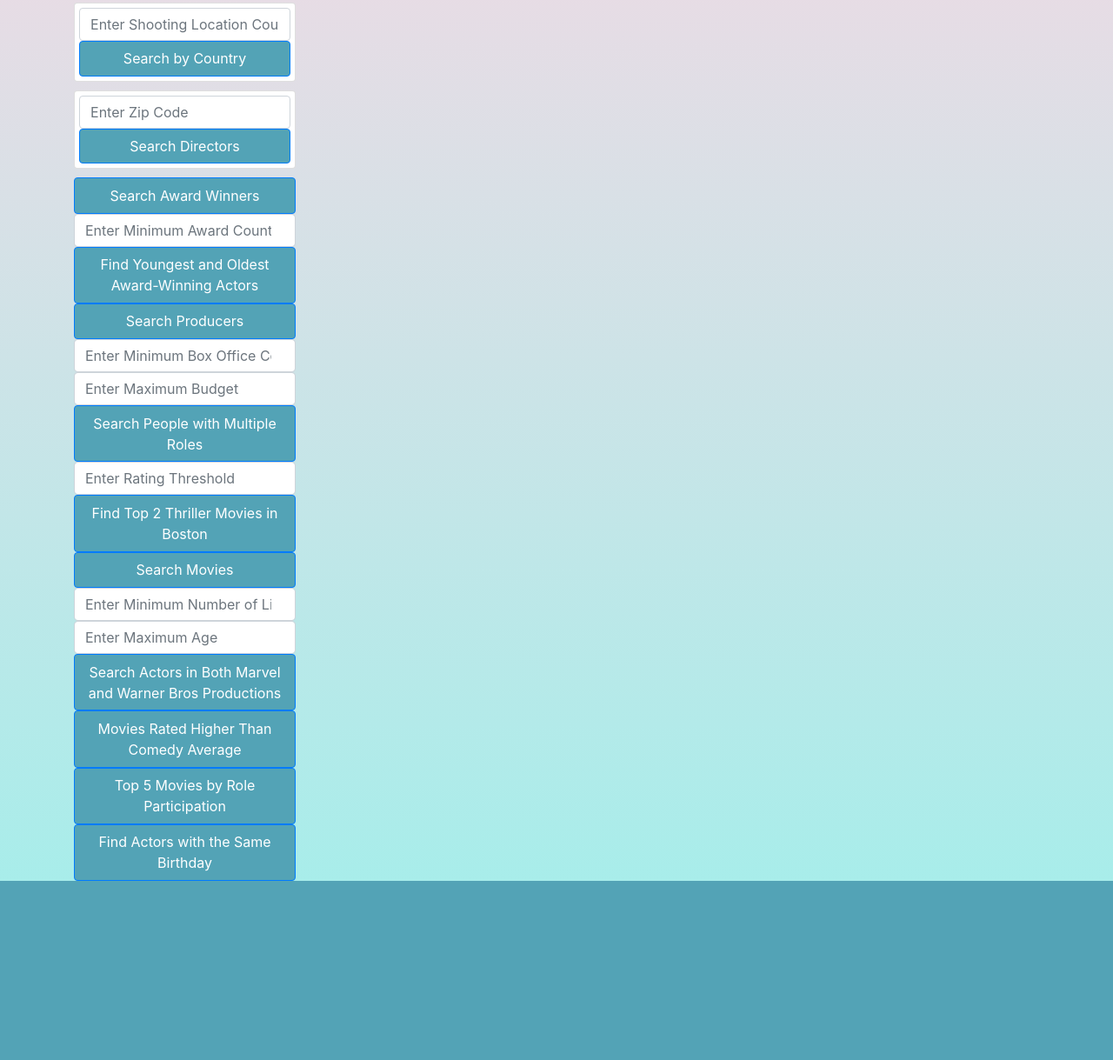
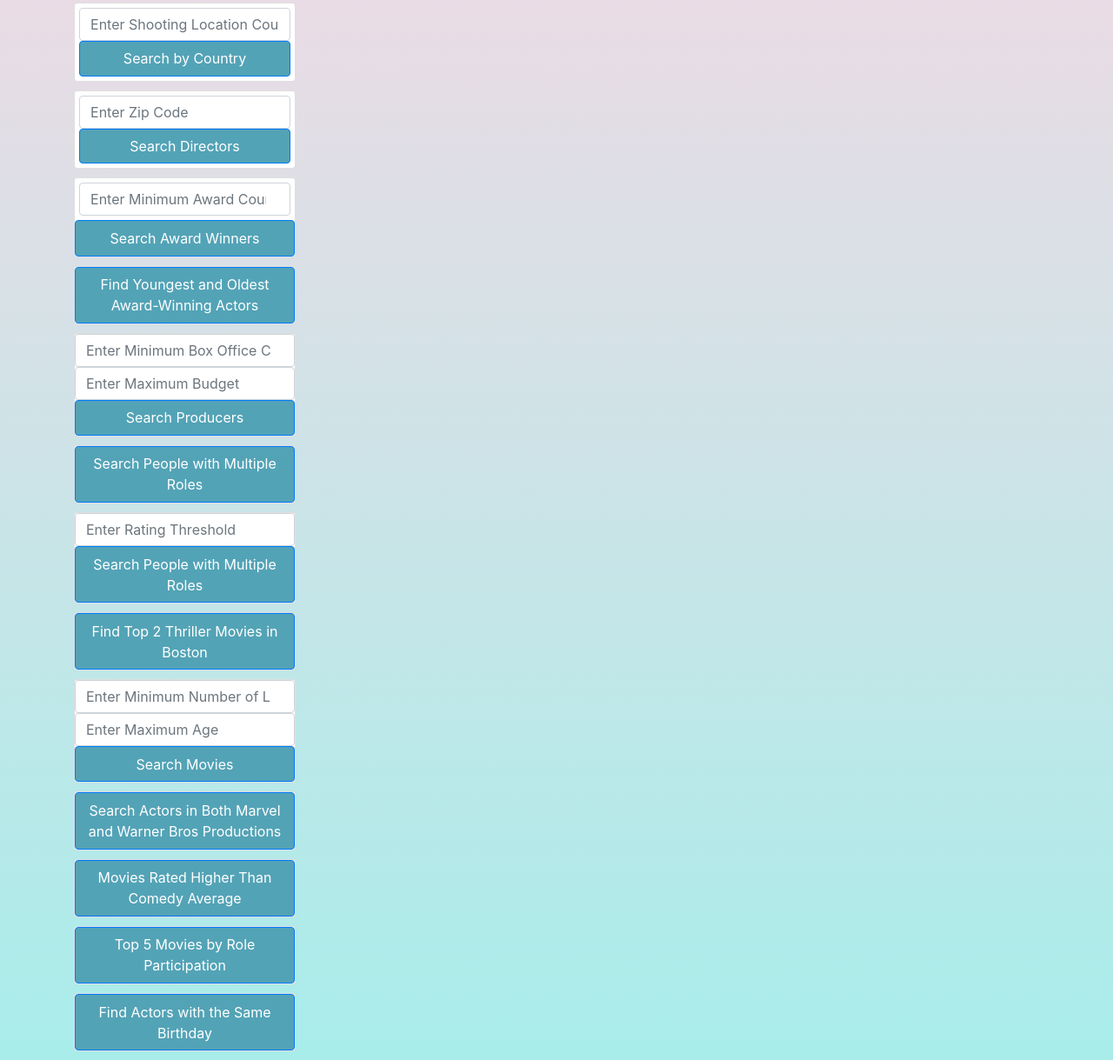
Before and after one commit to yuh2k/IMDB-like-atabase, a PHP site: page / in a window 1280 px wide. Shown: the part 381-1600 px from the top of the page at 87% size. Before the commit the page ends 1394 px from the top, so only its background shows below. Run offline with PHP 8.4, Linux system fonts and the light colour scheme.

Commit message:
finalize all styles

```diff
--- a/index.php
+++ b/index.php
@@ -68,78 +68,92 @@
                         </div>
                     </div>
                 </div>
-
-
-
-
-
-
-
-
-
-
-
-
+                <div class="card">
+                    <div class="card-body">
+                        <div>
+                            <input type="number" name="award_count" placeholder="Enter Minimum Award Count" class="form-control" min="1">
+                        </div>
+                    </div>
                     <div>
                         <button class="btn btn-primary" type="submit" name="search_award_winners">Search Award Winners</button>
                     </div>
-                    <div>
-                        <input type="number" name="award_count" placeholder="Enter Minimum Award Count" class="form-control" min="1">
-                    </div>
+                </div>
 
+                <div class="card">
                     <div>
                         <button class="btn btn-primary" type="submit" name="search_age_awards">Find Youngest and Oldest Award-Winning Actors</button>
                     </div>
+                </div>
 
-                    <div>
-                        <button class="btn btn-primary" type="submit" name="search_producers">Search Producers</button>
-                    </div>
+                <div class="card">
                     <div>
                         <input type="number" name="box_office" placeholder="Enter Minimum Box Office Collection" class="form-control">
                     </div>
                     <div>
                         <input type="number" name="budget_limit" placeholder="Enter Maximum Budget" class="form-control">
                     </div>
+                    <div>
+                        <button class="btn btn-primary" type="submit" name="search_producers">Search Producers</button>
+                    </div>
+                </div>
+
+                <div class="card">
 
                     <div>
                         <button class="btn btn-primary" type="submit" name="search_multiple_roles">Search People with Multiple Roles</button>
                     </div>
+                </div>
+
+                <div class="card">
                     <div>
                         <input type="number" name="rating_threshold" placeholder="Enter Rating Threshold" step="0.1" class="form-control">
                     </div>
+                    <div>
+                        <button class="btn btn-primary" type="submit" name="search_multiple_roles">Search People with Multiple Roles</button>
+                    </div>
+                </div>
 
-
+                <div class="card">
                     <div>
                         <button class="btn btn-primary" type="submit" name="top2_thriller_movies">Find Top 2 Thriller Movies in Boston</button>
                     </div>
+                </div>
 
-
-                    <div>
-                        <button class="btn btn-primary" type="submit" name="search_movies_by_likes">Search Movies</button>
-                    </div>
+                <div class="card">
                     <div>
                         <input type="number" name="likes_threshold" placeholder="Enter Minimum Number of Likes" class="form-control">
                     </div>
                     <div>
                         <input type="number" name="age_limit" placeholder="Enter Maximum Age" class="form-control">
                     </div>
+                    <div>
+                        <button class="btn btn-primary" type="submit" name="search_movies_by_likes">Search Movies</button>
+                    </div>
+                </div>
 
-
+                <div class="card">
                     <div>
                         <button class="btn btn-primary" type="submit" name="search_marvel_warner">Search Actors in Both Marvel and Warner Bros Productions</button>
                     </div>
+                </div>
 
+                <div class="card">
                     <div>
                         <button class="btn btn-primary" type="submit" name="search_higher_than_comedy_avg">Movies Rated Higher Than Comedy Average</button>
                     </div>
+                </div>
 
+                <div class="card">
                     <div>
                         <button class="btn btn-primary" type="submit" name="search_top_movies_by_roles">Top 5 Movies by Role Participation</button>
                     </div>
+                </div>
 
+                <div class="card">
                     <div>
                         <button class="btn btn-primary" type="submit" name="search_actors_with_same_birthday">Find Actors with the Same Birthday</button>
                     </div>
+                </div>
                 </form>
             </div>
             <div class="col-md-8">
```
